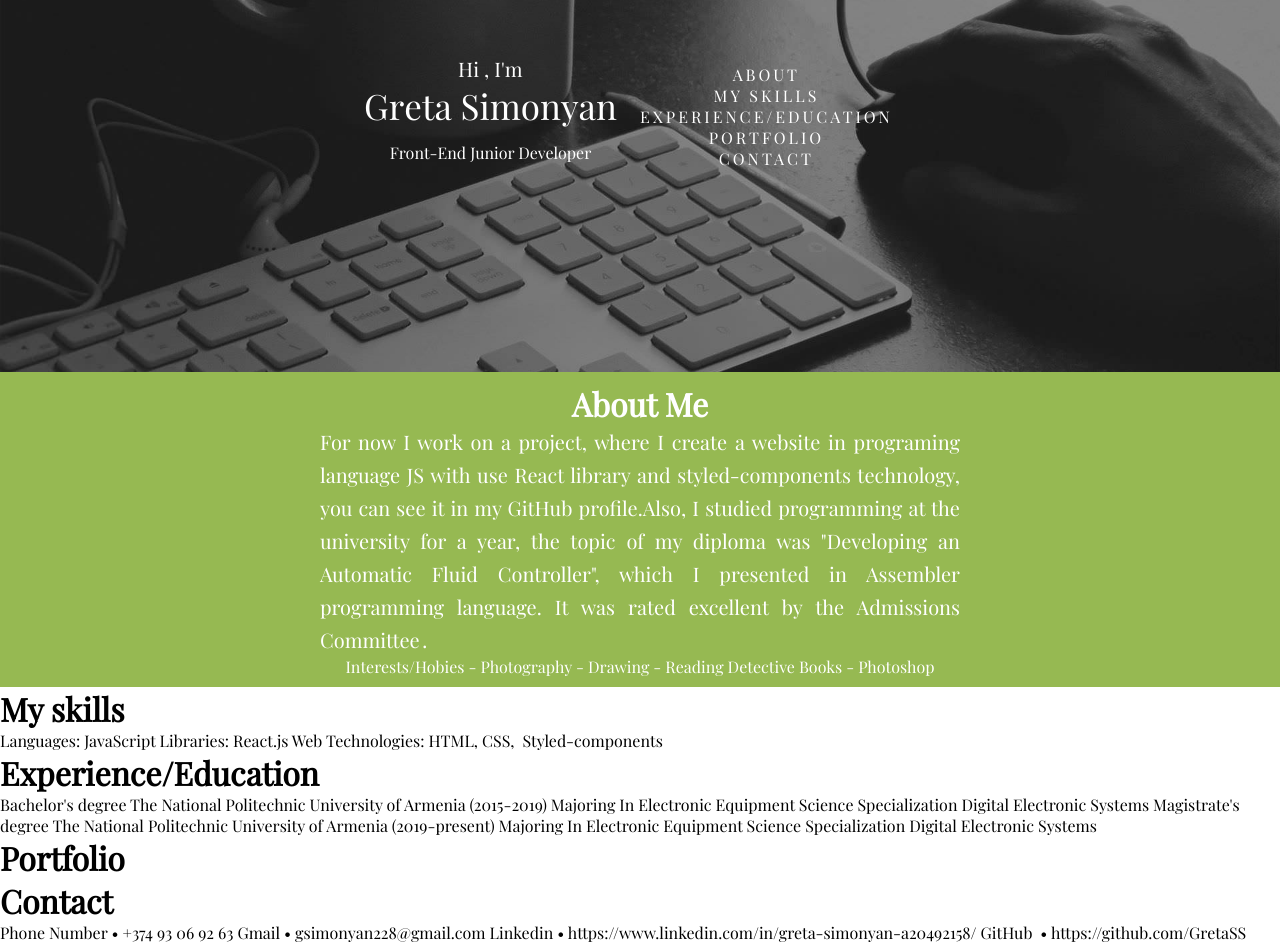
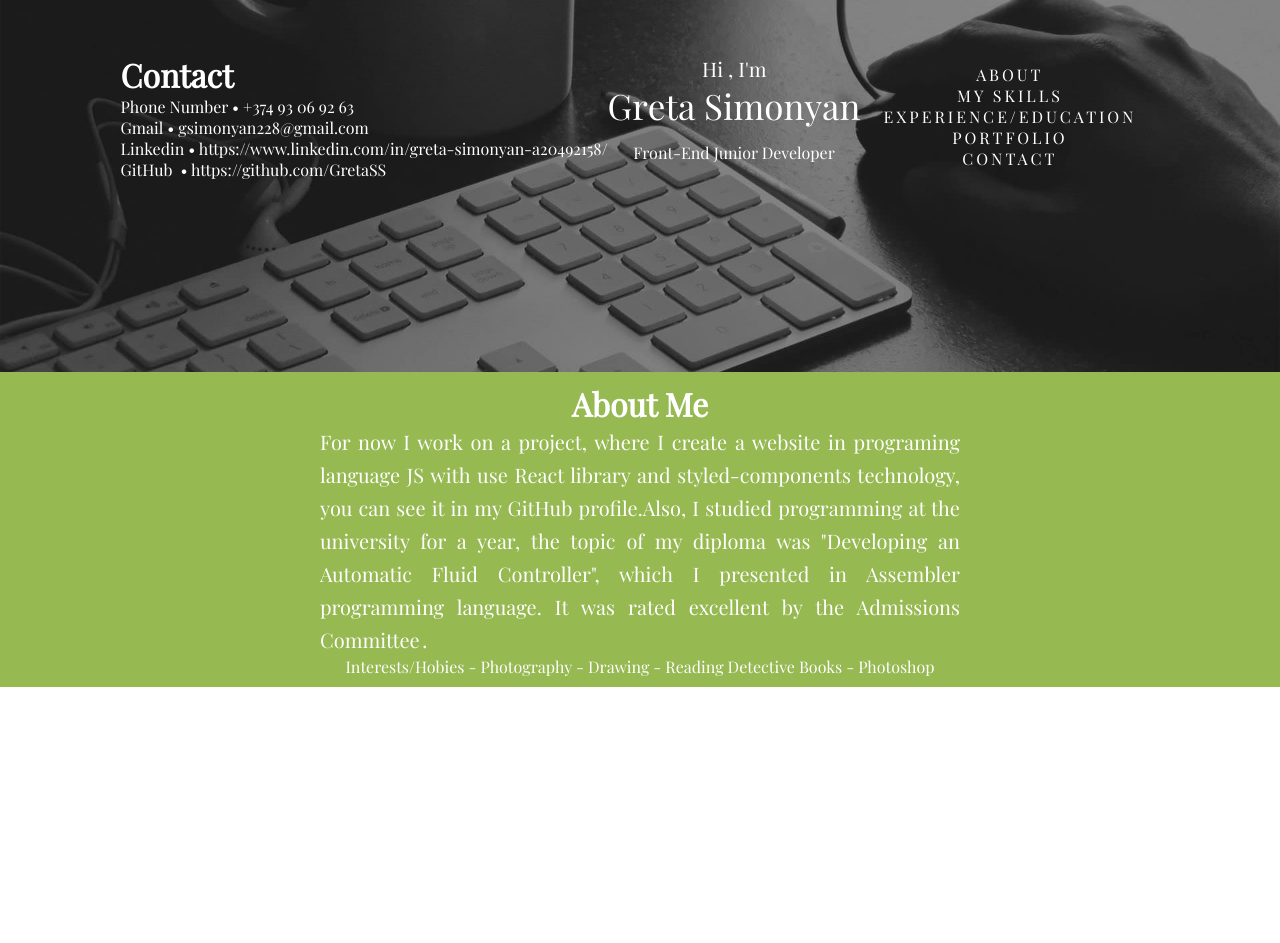
Before and after one commit to GretaSimonyan/cv, a React app: page / in a window 1280 px wide. Shown: the part 140-1083 px from the top of the page. After the commit the page ends 827 px from the top, so only its background shows below. Built offline with nearby package versions, Linux system fonts and the light colour scheme.

Commit message:
add icons

```diff
--- a/package.json
+++ b/package.json
@@ -34,6 +34,7 @@
   "dependencies": {
     "react": "^16.13.1",
     "react-dom": "^16.13.1",
+    "react-icons": "^3.9.0",
     "react-reveal": "^1.2.2",
     "redux": "^4.0.5",
     "styled-components": "^5.0.1"
--- a/src/components/About/index.js
+++ b/src/components/About/index.js
@@ -1,5 +1,6 @@
 import React from "react";
 // import styled from 'styled-components';
+import {GoPerson} from "react-icons/go";
 import {
     View
 }from '../../styled';
--- a/src/components/Contact/index.js
+++ b/src/components/Contact/index.js
@@ -1,20 +1,30 @@
 import React from "react";
 // import styled from 'styled-components';
+// import {
+//     GoMarkGithub,
+//     GoMail
+// } from "react-icons/go";
+import {
+    FiPhone,
+    FiGithub,
+    FiLinkedin,
+    FiMail
+} from "react-icons/fi";
 import {
     View
 }from '../../styled';
 
 function Contact (){
     return(
-        <View id='contact'>
+        <View id='contact' c='white'>
             <View>
                 <h1>Contact</h1>
             </View>
             <View>
-                Phone Number  •   +374 93 06 92 63
-                Gmail  •   gsimonyan228@gmail.com
-                Linkedin  •  https://www.linkedin.com/in/greta-simonyan-a20492158/
-                GitHub  •  https://github.com/GretaSS
+                <View>Phone Number  •   +374 93 06 92 63 </View>
+                <View>Gmail  •   gsimonyan228@gmail.com</View>
+                <View>Linkedin  •  https://www.linkedin.com/in/greta-simonyan-a20492158/</View>
+                <View>GitHub  •  https://github.com/GretaSS</View>
             </View>
         </View>
     )
--- a/src/components/Cover/index.js
+++ b/src/components/Cover/index.js
@@ -1,6 +1,7 @@
 import React from "react";
 import cov from '../../assets/images/landing1.jpg';
 import Header from '../Header';
+import Contact from '../Contact';
 import {
     View,
     Text
@@ -20,6 +21,7 @@ function Cover (){
                 alignI="center"
                 justC='center'
                 >
+                    <Contact/>
                     <View flex alignI="center" justC='center' fD='column' c='white'>
                         <Tada>
                             <View fontSize='20px'>
--- a/src/components/ExpEd/index.js
+++ b/src/components/ExpEd/index.js
@@ -1,5 +1,6 @@
 import React from "react";
 // import styled from 'styled-components';
+import {GoMortarBoard} from "react-icons/go";
 import {
     View
 }from '../../styled';
--- a/src/components/Portfolio/index.js
+++ b/src/components/Portfolio/index.js
@@ -1,5 +1,6 @@
 import React from "react";
 // import styled from 'styled-components';
+import {FiBriefcase} from "react-icons/fi";
 import {
     View
 }from '../../styled';
--- a/src/components/Skills/index.js
+++ b/src/components/Skills/index.js
@@ -1,5 +1,6 @@
 import React from "react";
 // import styled from 'styled-components';
+import {FiTarget} from "react-icons/fi";
 import {
     View
 }from '../../styled';
--- a/src/pages/Home/index.js
+++ b/src/pages/Home/index.js
@@ -3,10 +3,10 @@ import {
     Cover,
     // Header,
     About,
-    Skills,
-    ExpEd,
-    Portfolio,
-    Contact
+    // Skills,
+    // ExpEd,
+    // Portfolio,
+    // Contact
 }from '../../components';
 
 function Home (){
@@ -15,10 +15,10 @@ function Home (){
             <Cover/>
             {/* <Header/> */}
             <About/>
-            <Skills/>
-            <ExpEd/>
-            <Portfolio/>
-            <Contact/>
+            {/* <Skills/> */}
+            {/* <ExpEd/> */}
+            {/* <Portfolio/> */}
+            {/* <Contact/> */}
         </>
     )
 }
```
Also changed, not shown: 1 other file (tests, documents, lock files or other folders).
